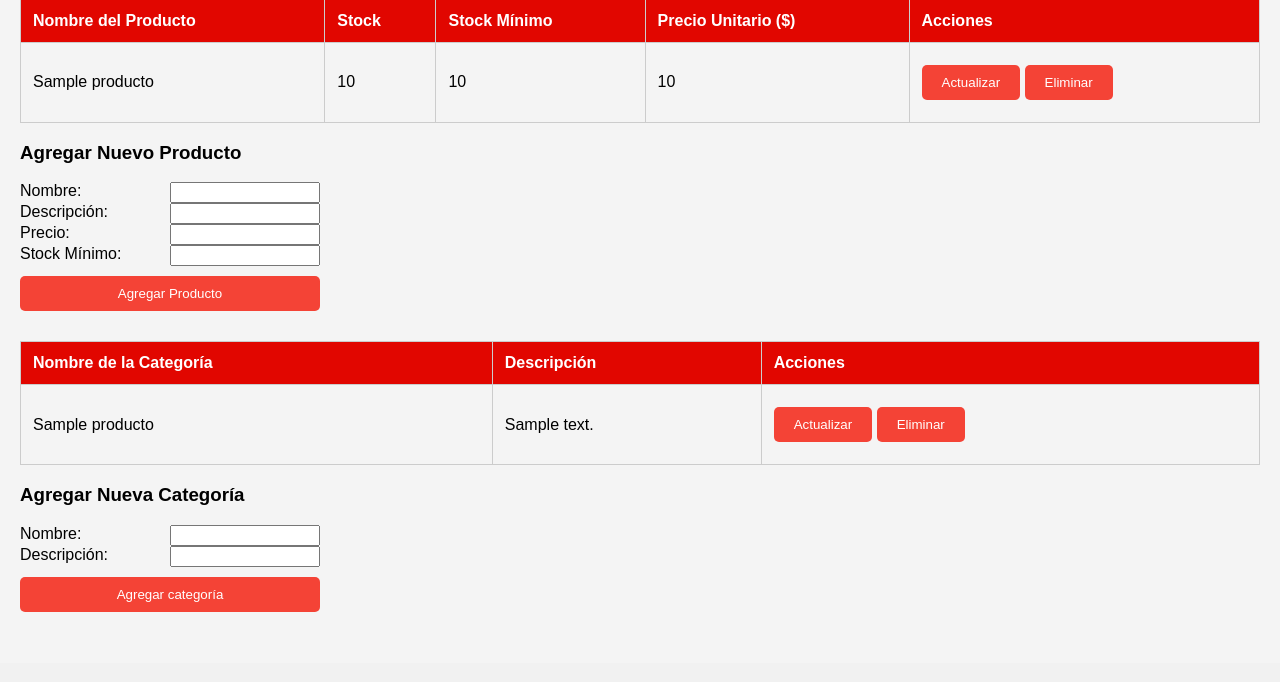
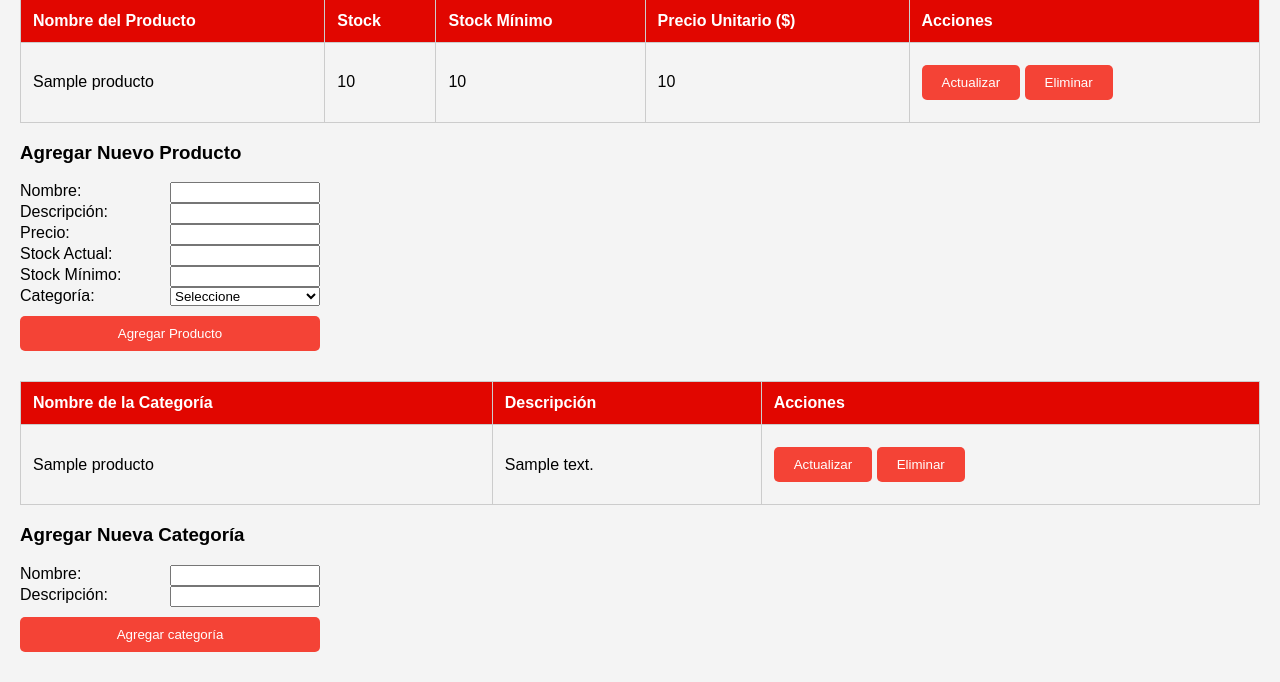
Before and after one commit to Gonzalolo1123/punto_fitness, a Django app: page /inventario/ in a window 1280 px wide. Shown: the part 137-819 px from the top of the page. Before the commit the page ends 749 px from the top, so only its background shows below. Run offline with Django 5.2, Linux system fonts and the light colour scheme; tables that the repository leaves empty hold one stand-in row (values such as "Sample post").

Commit message:
crud funcional de productos y categorias en inventario

```diff
--- /dev/null
+++ b/punto_fitness/punto_app/static/js/inventario.js
@@ -0,0 +1,309 @@
+const BASE_URL = '/inventario/';
+
+////////////////////
+//// PRODUCTOS /////
+////////////////////
+
+document.addEventListener('DOMContentLoaded', function() {
+  inicializarEventListenersProductos();
+  inicializarEventListenersCategorias();
+});
+
+// Función para obtener csrf token
+function getCSRFToken() {
+  const csrfInput = document.querySelector('input[name="csrfmiddlewaretoken"]');
+  return csrfInput ? csrfInput.value : '';
+}
+
+// Función para mostrar formulario de edición
+function mostrarFormularioEdicionProducto(productoId) {
+  document.querySelectorAll('.form-edicion-producto').forEach(form => {
+    form.style.display = 'none';
+  });
+  document.getElementById(`form-editar-producto-${productoId}`).style.display = 'table-row';
+}
+
+// Función para ocultar formulario de edición
+function ocultarFormularioEdicionProducto(productoId) {
+  document.getElementById(`form-editar-producto-${productoId}`).style.display = 'none';
+}
+
+// Función para actualizar vista de datos de producto
+function actualizarVista(producto) {
+  const row = document.querySelector(`tr[data-id="${producto.id}"]`);
+  if (row) {
+    const cells = row.cells;
+    cells[0].textContent = producto.nombre;
+    cells[2].textContent = producto.stock_minimo;
+    cells[3].textContent = producto.precio;
+  }
+}
+
+// Función para crear producto
+function crearProducto(formData) {
+  return fetch(`${BASE_URL}crear_producto/`, {
+    method: 'POST',
+    headers: {
+      'Content-Type': 'application/json',
+      'X-CSRFToken': getCSRFToken()
+    },
+    body: JSON.stringify(formData)
+  }).then(response => response.json());
+}
+
+// Función para actualizar producto
+function actualizarProducto(id, data) {
+  return fetch(`${BASE_URL}actualizar_producto/${id}/`, {
+    method: 'PUT',
+    headers: {
+      'Content-Type': 'application/json',
+      'X-CSRFToken': getCSRFToken()
+    },
+    body: JSON.stringify(data)
+  }).then(response => response.json());
+}
+
+// Función para eliminar producto
+function eliminarProducto(id) {
+  return fetch(`${BASE_URL}borrar_producto/${id}/`, {
+    method: 'DELETE',
+    headers: {
+      'Content-Type': 'application/json',
+      'X-CSRFToken': getCSRFToken()
+    }
+  }).then(response => response.json());
+}
+
+function inicializarEventListenersProductos() {
+  const formCrearProducto = document.getElementById('form-crear-producto');
+  if (formCrearProducto) {
+    formCrearProducto.addEventListener('submit', function(e) {
+      e.preventDefault();
+
+      const formData = {
+        nombre: document.getElementById('producto-nombre').value,
+        descripcion: document.getElementById('producto-descripcion').value,
+        precio: document.getElementById('producto-precio').value,
+        stock_actual: document.getElementById('producto-stock-actual').value,
+        stock_minimo: document.getElementById('producto-stock-minimo').value,
+        compra_id: 1,
+        categoria_id: document.getElementById('producto-categoria').value,
+        establecimiento_id: 1
+      };
+
+      crearProducto(formData)
+        .then(data => {
+          if (data.error) throw new Error(data.error);
+          alert('Producto creado exitosamente');
+          window.location.reload();
+        })
+        .catch(error => {
+          console.error('Error:', error);
+          alert('Error al crear producto: ' + error.message);
+        });
+    });
+  }
+}
+
+  // Formularios de actualización de datos
+  document.querySelectorAll('[name="form-editar-producto"]').forEach(form => {
+    form.addEventListener('submit', function(e) {
+      e.preventDefault();
+      const productoId = this.dataset.id;
+      const formData = {
+        nombre: this.querySelector('[name="producto-nombre"]').value,
+        descripcion: this.querySelector('[name="producto-descripcion"]').value,
+        precio: this.querySelector('[name="producto-precio"]').value,
+        stock_minimo: this.querySelector('[name="producto-stock-minimo"]').value
+      };
+
+      actualizarProducto(productoId, formData)
+        .then(data => {
+          if (data.error) throw new Error(data.error);
+          actualizarVista(data);
+          ocultarFormularioEdicionProducto(productoId);
+          alert('Producto actualizado correctamente');
+          window.location.reload();
+        })
+        .catch(error => {
+          console.error('Error:', error);
+          alert('Error al actualizar: ' + error.message);
+        });
+    });
+  });
+
+  // Boton editar
+  document.querySelectorAll('[name="btn-editar-producto"]').forEach(btn => {
+    btn.addEventListener('click', function() {
+      mostrarFormularioEdicionProducto(this.getAttribute('data-id'));
+    });
+  });
+
+  // Boton eliminar
+  document.querySelectorAll('[name="btn-eliminar-producto"]').forEach(btn => {
+    btn.addEventListener('click', function() {
+      const id = this.getAttribute('data-id');
+
+      if (confirm('¿Eliminar este producto?')) {
+        eliminarProducto(id)
+          .then(data => {
+            if (data.error) throw new Error(data.error);
+            document.querySelector(`tr[data-id="${id}"]`).remove();
+            document.querySelector(`#form-editar-producto-${id}`)?.remove();
+            window.location.reload();
+          })
+          .catch(console.error);
+      }
+    });
+  });
+
+  // Boton cancelar
+  document.querySelectorAll('.btn-cancelar').forEach(btn => {
+    btn.addEventListener('click', function() {
+      ocultarFormularioEdicionProducto(this.getAttribute('data-id'));
+    });
+  });
+
+
+////////////////////
+/// CATEGORIAS ////categoriaID
+////////////////////
+
+// Función para mostrar formulario de edición
+function mostrarFormularioEdicionCategoria(categoriaId) {
+  document.querySelectorAll('.form-edicion-categoria').forEach(form => {
+    form.style.display = 'none';
+  });
+  document.getElementById(`form-editar-categoria-${categoriaId}`).style.display = 'table-row';
+}
+
+// Función para ocultar formulario de edición
+function ocultarFormularioEdicionCategoria(categoriaId) {
+  document.getElementById(`form-editar-categoria-${categoriaId}`).style.display = 'none';
+}
+
+// Función para actualizar vista de datos de categoria
+function actualizarVista(categoria) {
+  const row = document.querySelector(`tr[data-id="${categoria.id}"]`);
+  if (row) {
+    const cells = row.cells;
+    cells[0].textContent = categoria.nombre;
+    cells[2].textContent = categoria.descripcion;
+  }
+}
+
+// Función para crear categoria
+function crearCategoria(formData) {
+  return fetch(`${BASE_URL}crear_categoria/`, {
+    method: 'POST',
+    headers: {
+      'Content-Type': 'application/json',
+      'X-CSRFToken': getCSRFToken()
+    },
+    body: JSON.stringify(formData)
+  }).then(response => response.json());
+}
+
+// Función para actualizar categoria
+function actualizarCategoria(id, data) {
+  return fetch(`${BASE_URL}actualizar_categoria/${id}/`, {
+    method: 'PUT',
+    headers: {
+      'Content-Type': 'application/json',
+      'X-CSRFToken': getCSRFToken()
+    },
+    body: JSON.stringify(data)
+  }).then(response => response.json());
+}
+
+// Función para eliminar categoria
+function eliminarCategoria(id) {
+  return fetch(`${BASE_URL}borrar_categoria/${id}/`, {
+    method: 'DELETE',
+    headers: {
+      'Content-Type': 'application/json',
+      'X-CSRFToken': getCSRFToken()
+    }
+  }).then(response => response.json());
+}
+
+function inicializarEventListenersCategorias() {
+  const formCrearCategoria = document.getElementById('form-crear-categoria');
+  if (formCrearCategoria) {
+    formCrearCategoria.addEventListener('submit', function(e) {
+      e.preventDefault();
+
+      const formData = {
+        nombre: document.getElementById('categoria-nombre').value,
+        descripcion: document.getElementById('categoria-descripcion').value,
+      };
+
+      crearCategoria(formData)
+        .then(data => {
+          if (data.error) throw new Error(data.error);
+          alert('Categoría creada exitosamente');
+          window.location.reload();
+        })
+        .catch(error => {
+          console.error('Error:', error);
+          alert('Error al crear categoría: ' + error.message);
+        });
+    });
+  }
+}
+
+  // Formularios de actualización de datos
+  document.querySelectorAll('[name="form-editar-categoria"]').forEach(form => {
+    form.addEventListener('submit', function(e) {
+      e.preventDefault();
+      const categoriaId = this.dataset.id;
+      const formData = {
+        nombre: this.querySelector('[name="categoria-nombre"]').value,
+        descripcion: this.querySelector('[name="categoria-descripcion"]').value,
+      };
+
+      actualizarCategoria(categoriaId, formData)
+        .then(data => {
+          if (data.error) throw new Error(data.error);
+          actualizarVista(data);
+          ocultarFormularioEdicionCategoria(categoriaId);
+          alert('categoria actualizado correctamente');
+          window.location.reload();
+        })
+        .catch(error => {
+          console.error('Error:', error);
+          alert('Error al actualizar: ' + error.message);
+        });
+    });
+  });
+
+  // Boton editar
+  document.querySelectorAll('[name="btn-editar-categoria"]').forEach(btn => {
+    btn.addEventListener('click', function() {
+      mostrarFormularioEdicionCategoria(this.getAttribute('data-id'));
+    });
+  });
+
+  // Boton eliminar
+  document.querySelectorAll('[name="btn-eliminar-categoria"]').forEach(btn => {
+    btn.addEventListener('click', function() {
+      const id = this.getAttribute('data-id');
+      if (confirm('¿Eliminar esta categoria?')) {
+        eliminarCategoria(id)
+          .then(data => {
+            if (data.error) throw new Error(data.error);
+            document.querySelector(`tr[data-id="${id}"]`).remove();
+            document.querySelector(`#form-editar-categoria-${id}`)?.remove();
+            window.location.reload();
+          })
+          .catch(console.error);
+      }
+    });
+  });
+
+  // Boton cancelar
+  document.querySelectorAll('.btn-cancelar').forEach(btn => {
+    btn.addEventListener('click', function() {
+      ocultarFormularioEdicionCategoria(this.getAttribute('data-id'));
+    });
+  });
--- a/punto_fitness/punto_app/templates/punto_app/inventario.html
+++ b/punto_fitness/punto_app/templates/punto_app/inventario.html
@@ -50,21 +50,22 @@
           <td colspan="5">
             <h3>Actualizar datos</h3>
             <form class="formulario" name="form-editar-producto" data-id="{{ producto.id }}">
+              {% csrf_token %}
               <div class="form-fila">
-                <label>Nombre:</label>
-                <input type="text" name="nombre" value="{{ producto.nombre }}" required>
+                <label for="producto-nombre">Nombre:</label>
+                <input type="text" name="producto-nombre" value="{{ producto.nombre }}" required>
               </div>
               <div class="form-fila">
-                <label>Descripción:</label>
-                <input type="text" name="descripcion" value="{{ producto.descripcion }}" required>
+                <label for="producto-descripcion">Descripción:</label>
+                <input type="text" name="producto-descripcion" value="{{ producto.descripcion }}" required>
               </div>
               <div class="form-fila">
-                <label>Precio:</label>
-                <input type="number" name="precio" value="{{ producto.precio }}" required>
+                <label for="producto-precio">Precio:</label>
+                <input type="number" name="producto-precio" value="{{ producto.precio }}" required>
               </div>
               <div class="form-fila">
-                <label>Stock Mínimo:</label>
-                <input type="number" name="stock_minimo" value="{{ producto.stock_minimo }}" required>
+                <label for="producto-stock-minimo">Stock Mínimo:</label>
+                <input type="number" name="producto-stock-minimo" value="{{ producto.stock_minimo }}" required>
               </div>
               <button class="filtro-btn" type="submit">Guardar</button>
               <button class="filtro-btn" type="button" onclick="ocultarFormularioEdicionProducto('{{ producto.id }}')">Cancelar</button>
@@ -82,21 +83,35 @@
     <div class="form-container">
       <h3>Agregar Nuevo Producto</h3>
       <form class="formulario" id="form-crear-producto">
+        {% csrf_token %}
         <div class="form-fila">
-          <label for="nombre">Nombre:</label>
-          <input type="text" id="nombre" name="nombre" maxlength="30" required>
+          <label for="producto-nombre">Nombre:</label>
+          <input type="text" id="producto-nombre" name="producto-nombre" maxlength="30" required>
         </div>
         <div class="form-fila">
-          <label for="descripcion">Descripción:</label>
-          <input type="text" id="descripcion" name="descripcion" maxlength="50" required>
+          <label for="producto-descripcion">Descripción:</label>
+          <input type="text" id="producto-descripcion" name="producto-descripcion" maxlength="50" required>
         </div>
         <div class="form-fila">
-          <label for="precio">Precio:</label>
-          <input type="number" id="precio" name="precio" min="0" required>
+          <label for="producto-precio">Precio:</label>
+          <input type="number" id="producto-precio" name="producto-precio" min="0" required>
         </div>
         <div class="form-fila">
-          <label for="stock_minimo">Stock Mínimo:</label>
-          <input type="number" id="stock_minimo" name="stock_minimo" min="0" required>
+          <label for="producto-stock-actual">Stock Actual:</label>
+          <input type="number" id="producto-stock-actual" name="producto-stock-actual" min="0" required>
+        </div>
+        <div class="form-fila">
+          <label for="producto-stock-minimo">Stock Mínimo:</label>
+          <input type="number" id="producto-stock-minimo" name="producto-stock-minimo" min="0" required>
+        </div>
+        <div class="form-fila">
+          <label for="producto-categoria">Categoría:</label>
+          <select id="producto-categoria" name="producto-categoria" required>
+            <option value="">Seleccione</option>
+            {% for categoria in categorias %}
+            <option value="{{ categoria.id }}">{{ categoria.nombre }}</option>
+            {% endfor %}
+          </select>
         </div>
         <button class="filtro-btn" type="submit">Agregar Producto</button>
       </form>
@@ -127,13 +142,14 @@
           <td colspan="5">
             <h3>Actualizar datos</h3>
             <form class="formulario" name="form-editar-categoria" data-id="{{ categoria.id }}">
+              {% csrf_token %}
               <div class="form-fila">
-                <label>Nombre:</label>
-                <input type="text" name="nombre" value="{{ categoria.nombre }}" required>
+                <label for="categoria-nombre">Nombre:</label>
+                <input type="text" name="categoria-nombre" value="{{ categoria.nombre }}" required>
               </div>
               <div class="form-fila">
-                <label>Descripción:</label>
-                <input type="text" name="descripcion" value="{{ categoria.descripcion }}" required>
+                <label for="categoria-descripcion">Descripción:</label>
+                <input type="text" name="categoria-descripcion" value="{{ categoria.descripcion }}" required>
               </div>
               <button class="filtro-btn" type="submit">Guardar</button>
               <button class="filtro-btn" type="button" onclick="ocultarFormularioEdicionCategoria('{{ categoria.id }}')">Cancelar</button>
@@ -151,20 +167,20 @@
     <div class="form-container">
       <h3>Agregar Nueva Categoría</h3>
       <form class="formulario" id="form-crear-categoria">
+        {% csrf_token %}
         <div class="form-fila">
-          <label for="nombre">Nombre:</label>
-          <input type="text" id="nombre" name="nombre" maxlength="30" required>
+          <label for="categoria-nombre">Nombre:</label>
+          <input type="text" id="categoria-nombre" name="categoria-nombre" maxlength="30" required>
         </div>
         <div class="form-fila">
-          <label for="descripcion">Descripción:</label>
-          <input type="text" id="descripcion" name="descripcion" maxlength="50" required>
+          <label for="categoria-descripcion">Descripción:</label>
+          <input type="text" id="categoria-descripcion" name="categoria-descripcion" maxlength="50" required>
         </div>
         <button class="filtro-btn" type="submit">Agregar categoría</button>
       </form>
     </div>
 
   </div>
-<script src="../../static/js/inventario_productos.js"></script>
-<script src="../../static/js/inventario_categorias.js"></script>
+<script src="../../static/js/inventario.js"></script>
 </body>
 </html>
--- a/punto_fitness/punto_app/views.py
+++ b/punto_fitness/punto_app/views.py
@@ -110,11 +110,20 @@
     return render(request, 'punto_app/usuarios.html')
 
 def inventario(request):
-    productos = Producto.objects.values('nombre', 'precio', 'categoria','stock_minimo'
-    ).annotate(
-        stock_actual=Sum('stock_actual'),
-        id=Min('id'))
-    categorias = CategoriaProducto.objects.values('nombre', 'descripcion')
+    productos = Producto.objects.values('id').annotate(
+        nombre=Min('nombre'),
+        precio=Min('precio'),
+        categoria=Min('categoria'),
+        stock_minimo=Min('stock_minimo'),
+        stock_actual=Sum('stock_actual')
+    )
+
+    #productos = Producto.objects.values('id', 'nombre', 'precio', 'categoria','stock_minimo'
+    #).annotate(
+    #    stock_actual=Sum('stock_actual'),
+    #    id=Min('id'))
+    categorias = CategoriaProducto.objects.values('id', 'nombre', 'descripcion')
+
     return render(request, 'punto_app/inventario.html', {'productos': productos, 'categorias': categorias})
 
 @csrf_exempt
@@ -125,10 +134,10 @@
             nombre=data['nombre'],
             descripcion=data['descripcion'],
             precio=data['precio'],
-            stock_actual=1,
+            stock_actual=data['stock_actual'],
             stock_minimo=data['stock_minimo'],
             compra_id=1,
-            categoria_id=1,
+            categoria_id=data['categoria_id'],
             establecimiento_id=1
         )
         return JsonResponse({
@@ -189,7 +198,7 @@
 @csrf_exempt
 def admin_categoria_actualizar(request, categoria_id):
     try:
-        categoria = get_object_or_404(Producto, pk=categoria_id)
+        categoria = get_object_or_404(CategoriaProducto, pk=categoria_id)
         data = json.loads(request.body)
 
         categoria.nombre = data.get('nombre', categoria.nombre)
```
Also changed, not shown: punto_fitness/punto_app/static/js/inventario_categorias.js (deleted, +0 -140 lines), punto_fitness/punto_app/static/js/inventario_productos.js (deleted, +0 -155 lines).
